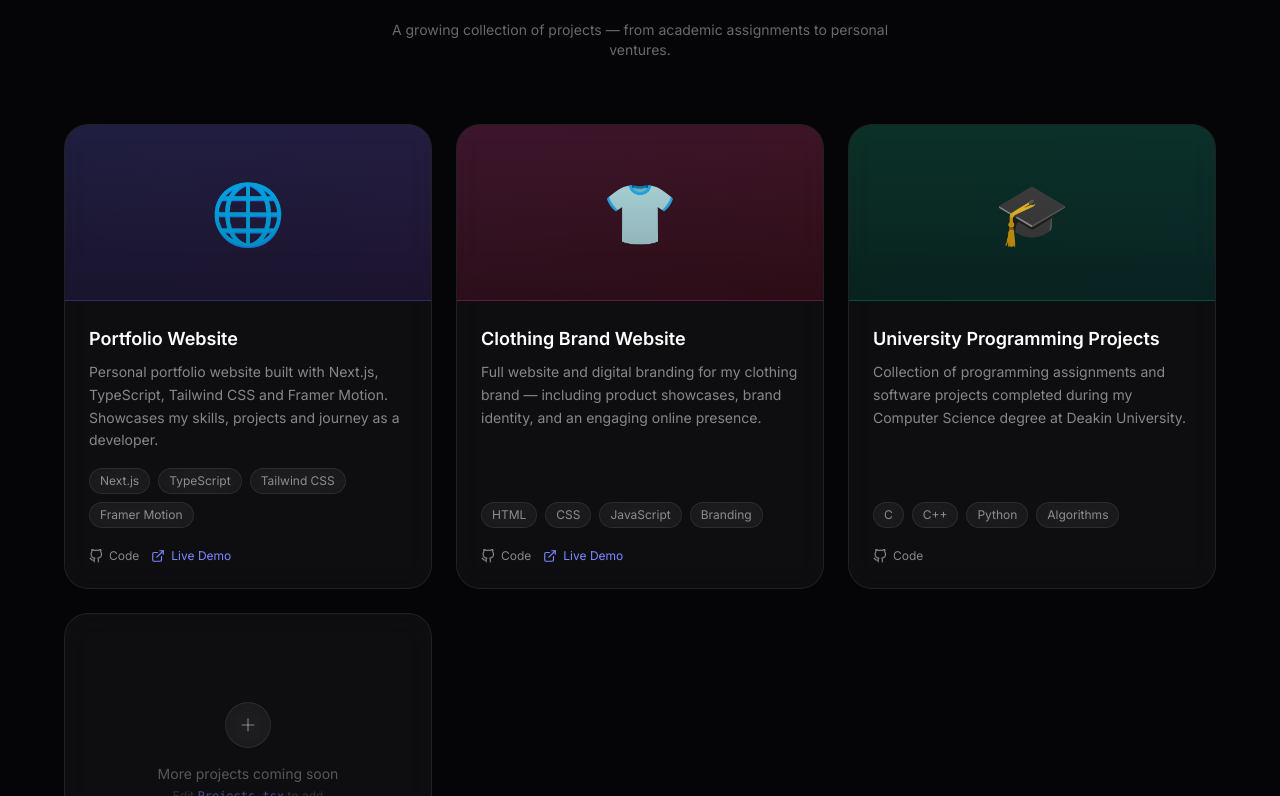
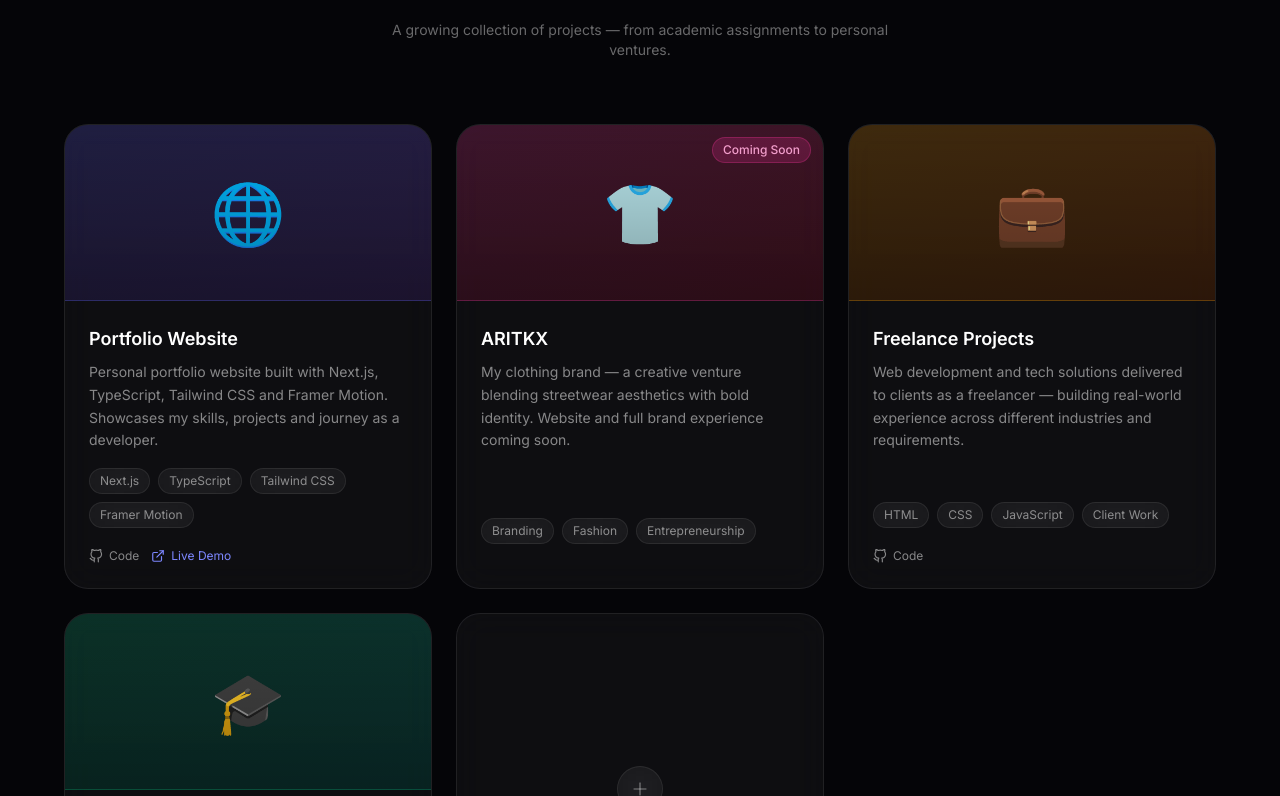
Before and after one commit to Chethan2032/portfolio, a Next.js app: page / in a window 1280 px wide. Shown: the part 3404-4200 px from the top of the page. Built offline with nearby package versions, Linux system fonts and the light colour scheme.

Commit message:
Fix Instagram URL to direct profile link

```diff
--- a/components/Contact.tsx
+++ b/components/Contact.tsx
@@ -4,10 +4,10 @@ import { motion } from "framer-motion";
 import { MailIcon, LinkedinIcon, GithubIcon, InstagramIcon, SendIcon, MapPinIcon } from "./icons";
 
 const socials = [
-  { Icon: MailIcon, label: "Email", value: "your@email.com", href: "mailto:your@email.com", color: "text-red-400 border-red-500/20 bg-red-500/10" },
+  { Icon: MailIcon, label: "Email", value: "gchethan2128@gmail.com", href: "mailto:gchethan2128@gmail.com", color: "text-red-400 border-red-500/20 bg-red-500/10" },
   { Icon: LinkedinIcon, label: "LinkedIn", value: "linkedin.com/in/chethan", href: "https://linkedin.com/", color: "text-blue-400 border-blue-500/20 bg-blue-500/10" },
-  { Icon: GithubIcon, label: "GitHub", value: "github.com/chethan", href: "https://github.com/", color: "text-white/80 border-white/10 bg-white/5" },
-  { Icon: InstagramIcon, label: "Instagram", value: "@chethan", href: "https://instagram.com/", color: "text-pink-400 border-pink-500/20 bg-pink-500/10" },
+  { Icon: GithubIcon, label: "GitHub", value: "github.com/Chethan2032", href: "https://github.com/Chethan2032", color: "text-white/80 border-white/10 bg-white/5" },
+  { Icon: InstagramIcon, label: "Instagram", value: "@chethan.2032", href: "https://www.instagram.com/chethan.2032/", color: "text-pink-400 border-pink-500/20 bg-pink-500/10" },
 ];
 
 export default function Contact() {
--- a/components/Footer.tsx
+++ b/components/Footer.tsx
@@ -15,10 +15,10 @@ export default function Footer() {
 
         <div className="flex gap-3">
           {[
-            { Icon: GithubIcon, href: "https://github.com/", label: "GitHub" },
+            { Icon: GithubIcon, href: "https://github.com/Chethan2032", label: "GitHub" },
             { Icon: LinkedinIcon, href: "https://linkedin.com/", label: "LinkedIn" },
-            { Icon: InstagramIcon, href: "https://instagram.com/", label: "Instagram" },
-            { Icon: MailIcon, href: "mailto:your@email.com", label: "Email" },
+            { Icon: InstagramIcon, href: "https://www.instagram.com/chethan.2032/", label: "Instagram" },
+            { Icon: MailIcon, href: "mailto:gchethan2128@gmail.com", label: "Email" },
           ].map(({ Icon, href, label }) => (
             <a key={label} href={href} target="_blank" rel="noopener noreferrer" aria-label={label}
               className="p-2 rounded-full glass border border-white/8 text-white/40 hover:text-white hover:border-indigo-500/30 transition-all">
--- a/components/Hero.tsx
+++ b/components/Hero.tsx
@@ -93,10 +93,10 @@ export default function Hero() {
               className="flex gap-4 mt-8 justify-center md:justify-start"
             >
               {[
-                { Icon: GithubIcon, href: "https://github.com/", label: "GitHub" },
+                { Icon: GithubIcon, href: "https://github.com/Chethan2032", label: "GitHub" },
                 { Icon: LinkedinIcon, href: "https://linkedin.com/", label: "LinkedIn" },
-                { Icon: InstagramIcon, href: "https://instagram.com/", label: "Instagram" },
-                { Icon: MailIcon, href: "mailto:your@email.com", label: "Email" },
+                { Icon: InstagramIcon, href: "https://www.instagram.com/chethan.2032/", label: "Instagram" },
+                { Icon: MailIcon, href: "mailto:gchethan2128@gmail.com", label: "Email" },
               ].map(({ Icon, href, label }) => (
                 <a
                   key={label}
--- a/components/Projects.tsx
+++ b/components/Projects.tsx
@@ -11,18 +11,31 @@ const projects = [
     emoji: "🌐",
     color: "from-indigo-500/20 to-violet-500/20",
     border: "border-indigo-500/20",
-    github: "https://github.com/",
+    github: "https://github.com/Chethan2032",
     live: "#",
+    badge: null,
   },
   {
-    title: "Clothing Brand Website",
-    description: "Full website and digital branding for my clothing brand — including product showcases, brand identity, and an engaging online presence.",
-    tags: ["HTML", "CSS", "JavaScript", "Branding"],
+    title: "ARITKX",
+    description: "My clothing brand — a creative venture blending streetwear aesthetics with bold identity. Website and full brand experience coming soon.",
+    tags: ["Branding", "Fashion", "Entrepreneurship"],
     emoji: "👕",
     color: "from-pink-500/20 to-rose-500/20",
     border: "border-pink-500/20",
-    github: "https://github.com/",
-    live: "#",
+    github: null,
+    live: null,
+    badge: "Coming Soon",
+  },
+  {
+    title: "Freelance Projects",
+    description: "Web development and tech solutions delivered to clients as a freelancer — building real-world experience across different industries and requirements.",
+    tags: ["HTML", "CSS", "JavaScript", "Client Work"],
+    emoji: "💼",
+    color: "from-amber-500/20 to-orange-500/20",
+    border: "border-amber-500/20",
+    github: "https://github.com/Chethan2032",
+    live: null,
+    badge: null,
   },
   {
     title: "University Programming Projects",
@@ -31,8 +44,9 @@ const projects = [
     emoji: "🎓",
     color: "from-emerald-500/20 to-teal-500/20",
     border: "border-emerald-500/20",
-    github: "https://github.com/",
+    github: "https://github.com/Chethan2032",
     live: null,
+    badge: null,
   },
   // Add more projects below 👇
 ];
@@ -71,6 +85,11 @@ export default function Projects() {
             >
               <div className={`relative h-44 bg-gradient-to-br ${p.color} flex items-center justify-center border-b ${p.border}`}>
                 <span className="text-6xl">{p.emoji}</span>
+                {p.badge && (
+                  <span className="absolute top-3 right-3 text-xs px-2.5 py-1 rounded-full bg-pink-500/20 border border-pink-500/30 text-pink-300 font-medium">
+                    {p.badge}
+                  </span>
+                )}
                 <div className="absolute inset-0 bg-gradient-to-b from-transparent to-black/30" />
               </div>
 
@@ -87,10 +106,12 @@ export default function Projects() {
                 </div>
 
                 <div className="flex gap-3 mt-5">
-                  <a href={p.github} target="_blank" rel="noopener noreferrer"
-                    className="flex items-center gap-1.5 text-xs text-white/50 hover:text-white transition-colors">
-                    <GithubIcon size={14} /> Code
-                  </a>
+                  {p.github && (
+                    <a href={p.github} target="_blank" rel="noopener noreferrer"
+                      className="flex items-center gap-1.5 text-xs text-white/50 hover:text-white transition-colors">
+                      <GithubIcon size={14} /> Code
+                    </a>
+                  )}
                   {p.live && (
                     <a href={p.live} target="_blank" rel="noopener noreferrer"
                       className="flex items-center gap-1.5 text-xs text-indigo-400 hover:text-indigo-300 transition-colors">
--- a/components/Skills.tsx
+++ b/components/Skills.tsx
@@ -3,7 +3,7 @@ import { motion } from "framer-motion";
 
 const skills = [
   { name: "C Programming", icon: "⚙️", level: 75, color: "from-blue-500 to-blue-700" },
-  { name: "C++", icon: "🔷", level: 65, color: "from-sky-500 to-sky-700" },
+  { name: "C++", icon: "🔷", level: 70, color: "from-sky-500 to-sky-700" },
   { name: "Python", icon: "🐍", level: 80, color: "from-yellow-500 to-yellow-700" },
   { name: "HTML", icon: "🌐", level: 85, color: "from-orange-500 to-orange-700" },
   { name: "CSS", icon: "🎨", level: 80, color: "from-blue-400 to-blue-600" },
```
